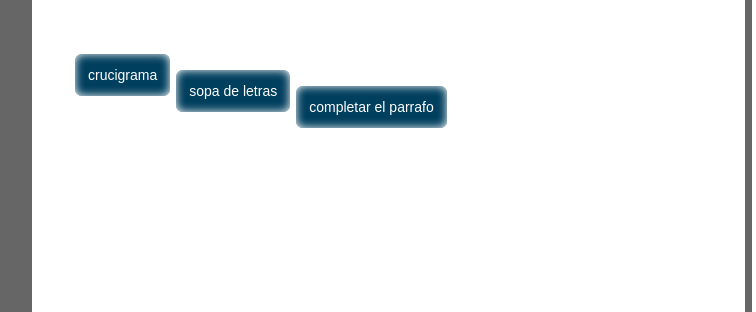
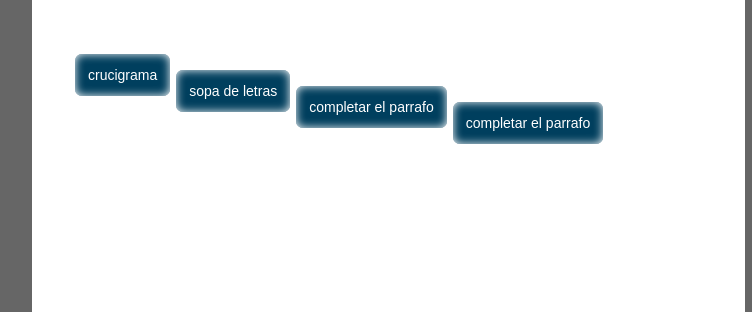
Before and after one commit to jlpatinol/jlpatinol.github.io-ACT3, a plain HTML site: page actividades.html in a window 1280 px wide. Shown: the part 531-843 px from the top of the page, 108-864 px from the left. Drawn offline with Linux system fonts and the light colour scheme; files whose address does not match are found by name; a web font is replaced by a local one.

Commit message:
version 5
ingreso otra actividad

```diff
--- a/actividades.html
+++ b/actividades.html
@@ -76,7 +76,7 @@
 informacion.htm" class="menu">crucigrama</a></li><br>
 <li><a href="https://www.educaplay.com/es/recursoseducativos/2646786/html5/personajes_criptografia.htm" class="menu">sopa de letras</a></li><br>
 <li><a href="https://www.educaplay.com/es/recursoseducativos/2650609/html5/intrusos_en_las_redes.htm" class="menu">completar el parrafo</a></li><br>
-
+<li><a href="https://www.educaplay.com/es/recursoseducativos/2651964/html5/cientificos__criptografia.htm" class="menu">completar el parrafo</a></li><br>
                     </ul>
                     </p>
       			</article>
```
